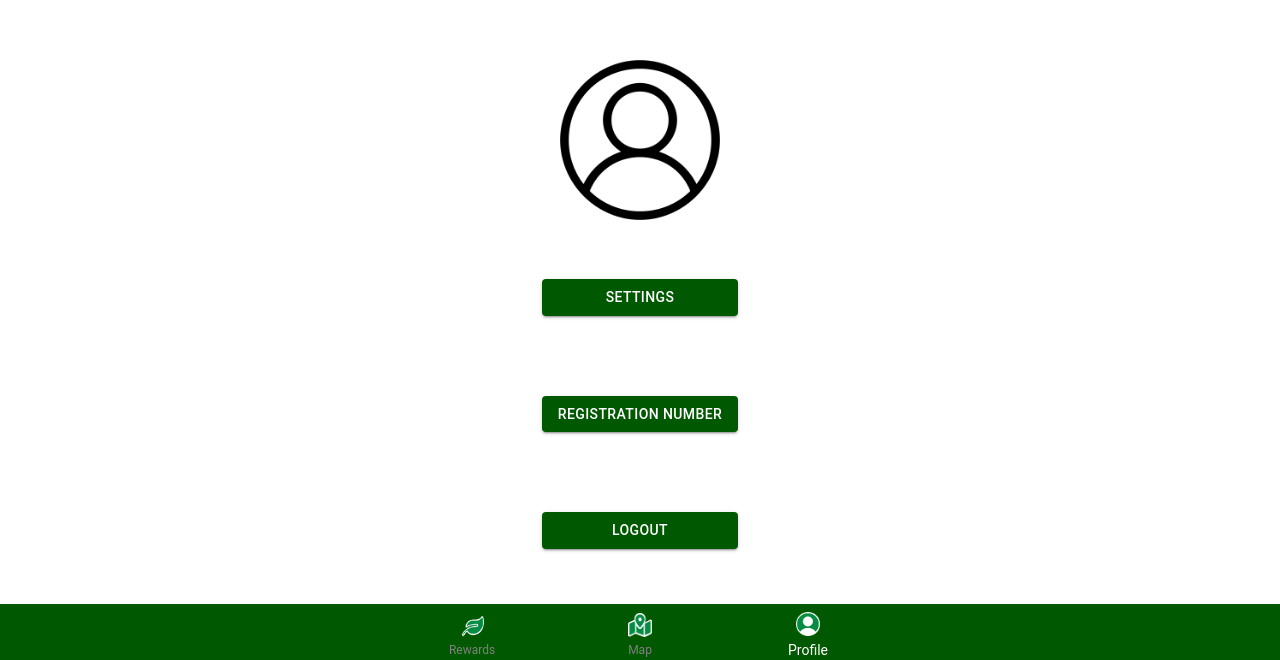
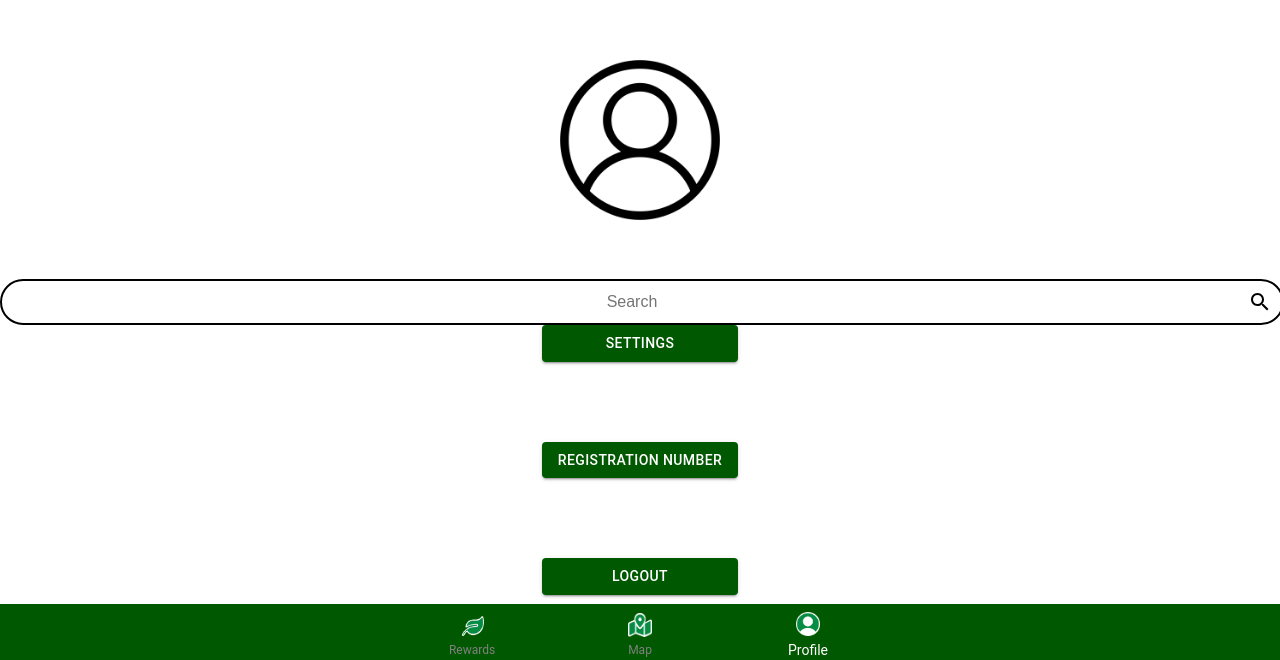
Before and after one commit to CoffeeFrog101/GreenPark, a React (Create React App) app: page /profile in a window 1280 px wide. Shown: the part 140-800 px from the top of the page. Built offline with nearby package versions, Linux system fonts and the light colour scheme.

Commit message:
Updated Profile page

```diff
--- a/src/App.jsx
+++ b/src/App.jsx
@@ -2,7 +2,7 @@ import "./App.css";
 import { BrowserRouter, Routes, Route } from "react-router-dom";
 import BottomNavBar from "./pages/BottomNavBar";
 import Home from "./pages/home/Home";
-import Profile from "./pages/Profile";
+import Profile from "./pages/profile/Profile";
 import Rewards from "./pages/rewards/Rewards";
 import "./pages/pages.css";
 
--- a/src/pages/Profile.jsx
+++ b/src/pages/profile/Profile.jsx
@@ -1,8 +1,9 @@
 import React from "react";
 import Stack from "@mui/material/Stack";
 import Button from "@mui/material/Button";
-import "./pages.css";
-import profile from "./imgs/profileicon.png";
+import "../pages.css";
+import profile from "../imgs/profileicon.png";
+import SearchBar2 from "./SearchBar2";
 
 const Profile = () => {
   return (
@@ -17,6 +18,7 @@ const Profile = () => {
           marginBottom: "59px",
         }}
       />
+      <SearchBar2></SearchBar2>
       <Stack spacing={10}>
         <Button variant="contained" className="profile-buttons">
           Settings
--- /dev/null
+++ b/src/pages/profile/SearchBar2.jsx
@@ -0,0 +1,96 @@
+import React, { useState } from "react";
+import styled from "styled-components";
+import SearchIcon from "@mui/icons-material/Search";
+
+const StyledTextField = styled.div`
+  position: relative;
+  width: 100%;
+  border-radius: 25px;
+  background-color: rgba(255, 255, 255, 0.5);
+  margin: auto;
+  display: flex;
+  align-items: center;
+  justify-content: center;
+  border: 2px solid black;
+
+  input {
+    width: 100%;
+    padding: 12px 40px 12px 20px;
+    border: none;
+    background: transparent;
+    text-align: center;
+    color: black;
+    font-size: 16px;
+    outline: none;
+  }
+
+  label {
+    position: absolute;
+    left: 50%;
+    transform: translateX(-50%);
+    color: white;
+    transition: opacity 0.3s ease, top 0.3s ease;
+  }
+
+  .MuiInputLabel-shrink {
+    top: 0;
+    transform: translateY(-100%);
+  }
+`;
+
+const StyledSearchButton = styled.button`
+  position: absolute;
+  right: 10px;
+  background: none;
+  border: none;
+  cursor: pointer;
+  display: flex;
+  align-items: center;
+  justify-content: center;
+  padding: 0;
+
+  &:focus {
+    outline: none;
+  }
+
+  .MuiSvgIcon-root {
+    color: black !important;
+    transition: color 0.3s ease, box-shadow 0.3s ease;
+  }
+
+  &:hover .MuiSvgIcon-root,
+  &:active .MuiSvgIcon-root {
+    color: white !important;
+    border-radius: 50%;
+    background-color: rgb(0, 88, 0);
+    box-shadow: 0 0 10px rgba(0, 0, 0, 0.5);
+  }
+`;
+
+const SearchBar2 = () => {
+  const [inputValue, setInputValue] = useState("");
+
+  const handleChange = (event) => {
+    setInputValue(event.target.value);
+  };
+
+  const handleSearchClick = () => {
+    console.log("Search button clicked with input:", inputValue);
+  };
+
+  return (
+    <StyledTextField>
+      <input
+        type="text"
+        value={inputValue}
+        onChange={handleChange}
+        placeholder="Search"
+      />
+      <StyledSearchButton>
+        <SearchIcon />
+      </StyledSearchButton>
+    </StyledTextField>
+  );
+};
+
+export default SearchBar2;
--- a/src/pages/rewards/FloatingBar.jsx
+++ b/src/pages/rewards/FloatingBar.jsx
@@ -9,17 +9,18 @@ const FloatingContainer = styled.div`
   width: 100%;
   line-height: 2em;
   color: #fff;
+  borderradius: "50px";
 `;
 
 const FloatingLabel = styled.label`
-  background: yellow;
-  width: 100%;
-  height: 100%;
+  width: 160%;
+  height: 4em;
   display: block;
   position: absolute;
   top: 0;
   left: 0;
   z-index: 2;
+  border: 8px solid black;
 `;
 
 const FloatingList = styled.ul`
@@ -31,6 +32,7 @@ const FloatingList = styled.ul`
   margin: 0;
   padding: 0;
   background: darkgreen;
+  borderradius: "50px";
 `;
 
 const FloatingListItem = styled.li`
@@ -45,6 +47,7 @@ const FloatingListItem = styled.li`
   margin: 0.5em 0;
   padding: 0.5em;
   text-align: center;
+  borderradius: "50px";
 
   h3 {
     margin: 0;
@@ -54,7 +57,7 @@ const FloatingListItem = styled.li`
   p {
     margin: 0;
     font-size: 0.8em;
-    color: darkgreen;
+    color: black;
   }
 `;
 
--- a/src/pages/rewards/RewardsInfo.jsx
+++ b/src/pages/rewards/RewardsInfo.jsx
@@ -2,7 +2,7 @@ import React from "react";
 import Container from "@mui/material/Container";
 import plantHand from "../imgs/plantHand.png";
 
-const RewardsInfo = () => {
+const RewardsInfo = ({ floatingBarActive }) => {
   const rewardsContainer = {
     backgroundColor: "rgb(0, 88, 0)",
     color: "white",
@@ -10,7 +10,7 @@ const RewardsInfo = () => {
     alignItems: "center",
     textAlign: "center",
     borderRadius: "50px",
-    width: "80%",
+    width: floatingBarActive ? "40%" : "80%",
     padding: "12px",
     marginTop: "50px",
     marginBottom: "50px",
```
